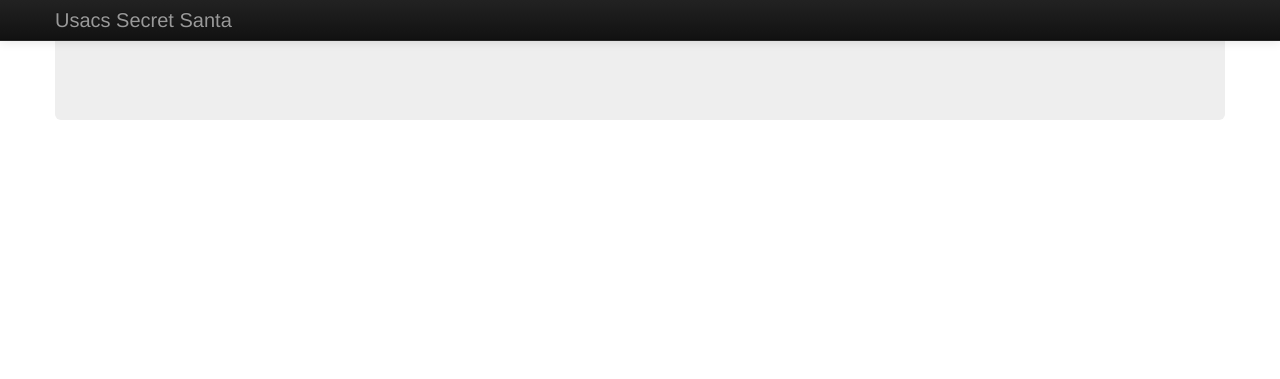
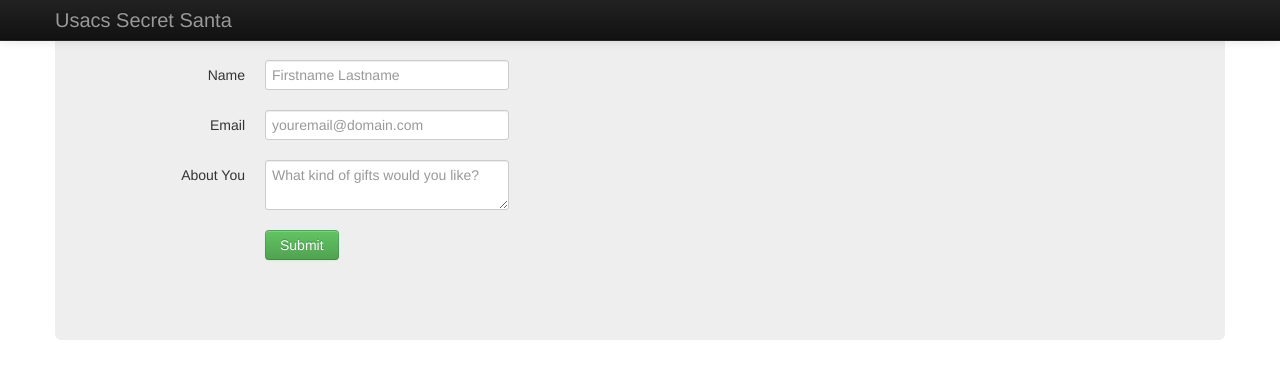
Before and after one commit to sagnew/secret_santa, a Flask app: page / in a window 1280 px wide. Shown: the top 379 px of the page. Run offline with Flask 2, Linux system fonts and the light colour scheme; some libraries are stand-ins or nearby versions.

Commit message:
Creating the rest of the initial form.

```diff
--- a/templates/main.html
+++ b/templates/main.html
@@ -25,6 +25,12 @@
 	<link rel="apple-touch-icon-precomposed" sizes="114x114" href="{{ url_for('static', filename='bootstrap/img/apple-touch-icon-114-precomposed.png') }}">
 	<link rel="apple-touch-icon-precomposed" sizes="72x72" href="{{ url_for('static', filename='bootstrap/img/apple-touch-icon-72-precomposed.png') }}">
 	<link rel="apple-touch-icon-precomposed" href="{{ url_for('static', filename='bootstrap/img/apple-touch-icon-57-precomposed.png') }}">
+	<style type="text/css" media="all">
+	  input,
+	  textarea {
+		width: 230px;
+	  }
+	</style>
   </head>
 
   <body>
@@ -47,6 +53,29 @@
       <!-- Main hero unit for a primary marketing message or call to action -->
 	  <div class="hero-unit" style="overflow: auto; white-space: nowrap; height: 50%;">
 		<div class="row">
+		  <form class="form-horizontal" accept-charset="utf-8" method="post" action="/submit">
+			<div class="control-group">
+			  <label class="control-label" for="name">Name</label>
+			  <div class="controls">
+				<input type="text" name="_name" id="name" placeholder="Firstname Lastname" />
+			  </div>
+			</div>
+			<div class="control-group">
+			  <label class="control-label" for="email">Email</label>
+			  <div class="controls">
+				<input type="text" name="_email" id="email" placeholder="youremail@domain.com" />
+			  </div>
+			</div>
+			<div class="control-group">
+			  <label class="control-label" for="about">About You</label>
+			  <div class="controls">
+				<textarea name="_about" id="about" placeholder="What kind of gifts would you like?"></textarea>
+				<br />
+				<br />
+				<button type="submit" class="btn btn-success">Submit</button>
+			  </div>
+			</div>
+		  </form>
 		</div>
       </div>
 
```
